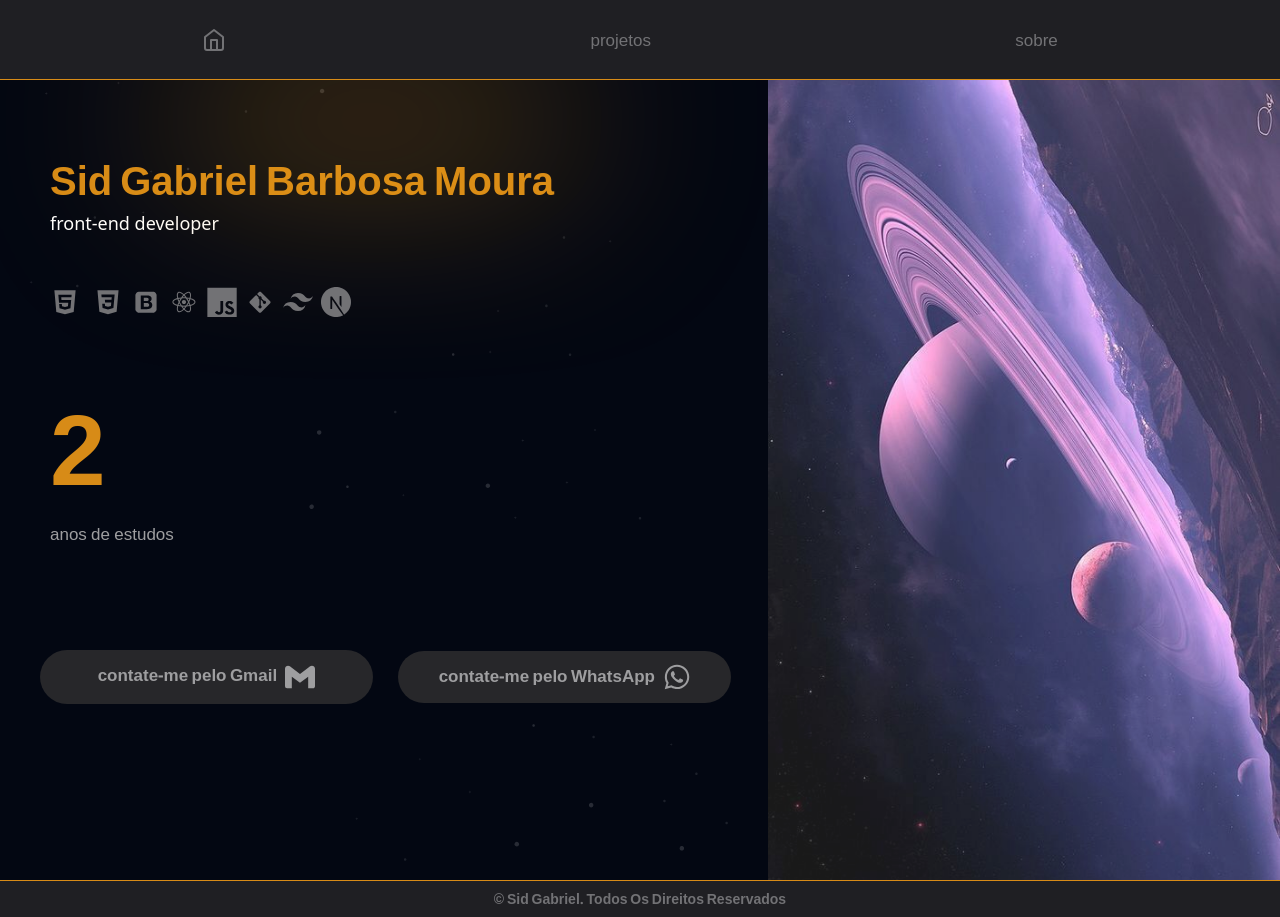
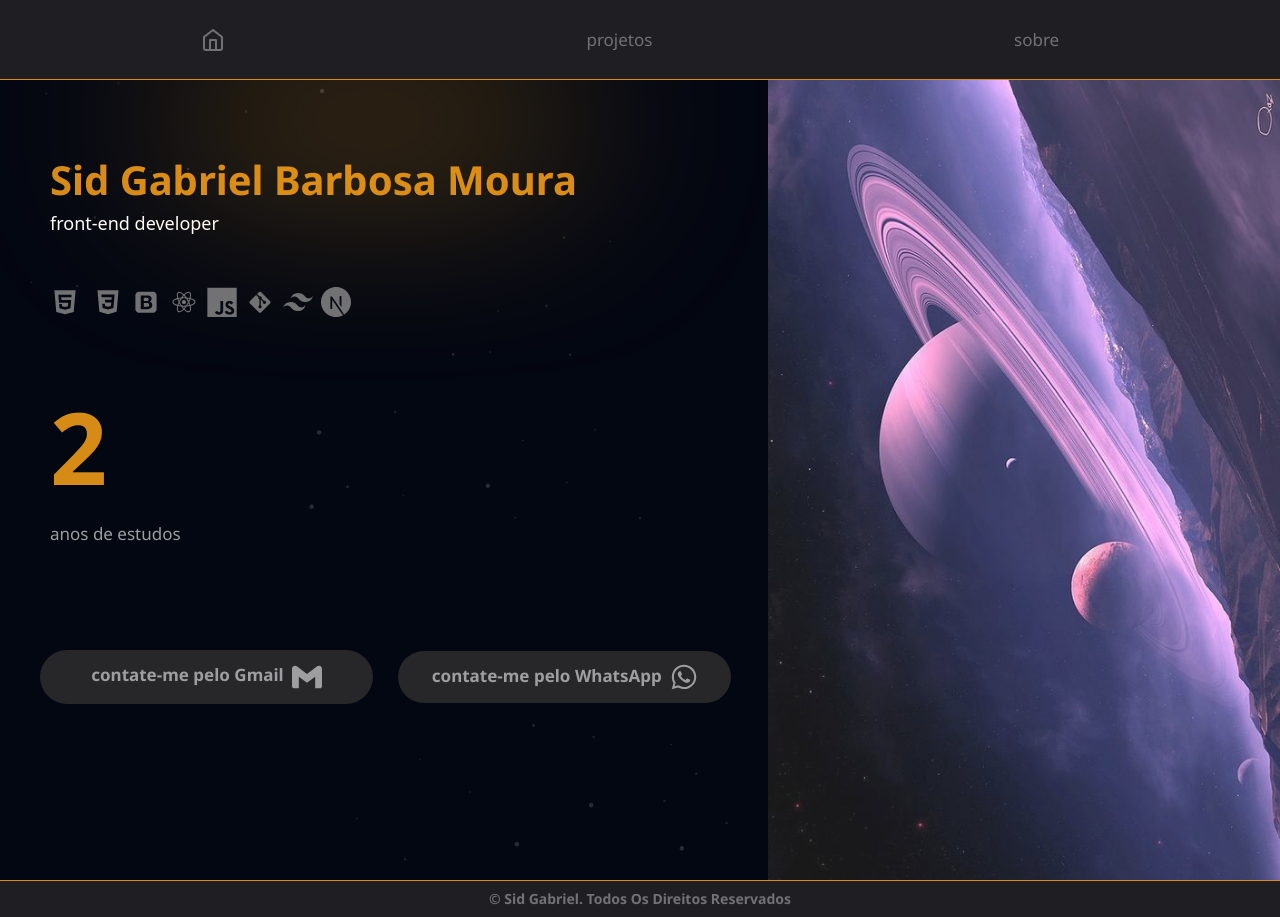
Before and after one commit to sidgabrielmoura/portfolio, a Next.js app: page / in a window 1280 px wide. Built offline with nearby package versions, Linux system fonts and the light colour scheme.

Commit message:
font modified

```diff
--- a/src/app/layout.tsx
+++ b/src/app/layout.tsx
@@ -1,7 +1,7 @@
 import './globals.css'
-import { Noto_Sans_Adlam } from 'next/font/google'
+import { Noto_Sans } from 'next/font/google'
 
-const NotoSansAdlam = Noto_Sans_Adlam({ subsets: ['latin'], weight: ['400', '700'], variable: '--font-noto' })
+const NotoSans = Noto_Sans({ subsets: ['latin'], weight: ['400', '700'], variable: '--font-noto' })
 
 
 export const metadata = {
@@ -15,7 +15,7 @@ export default function RootLayout({
 }) {
   return (
     <html lang="en">
-      <body className={`${NotoSansAdlam.className} font-noto`}>{children}</body>
+      <body className={`${NotoSans.className} font-noto`}>{children}</body>
     </html>
   )
 }
```
